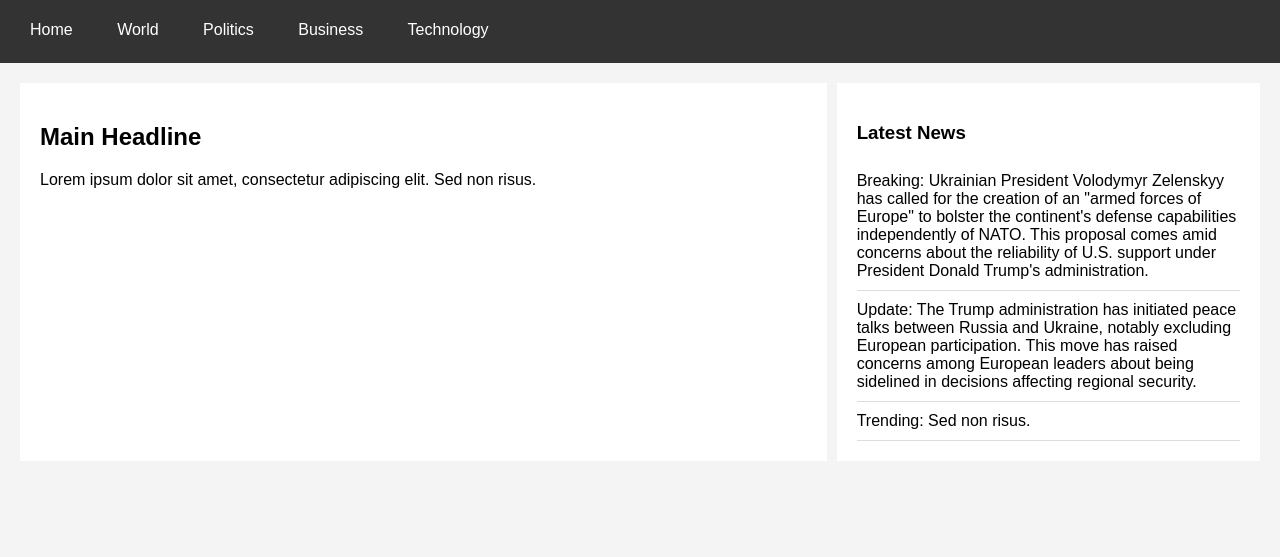
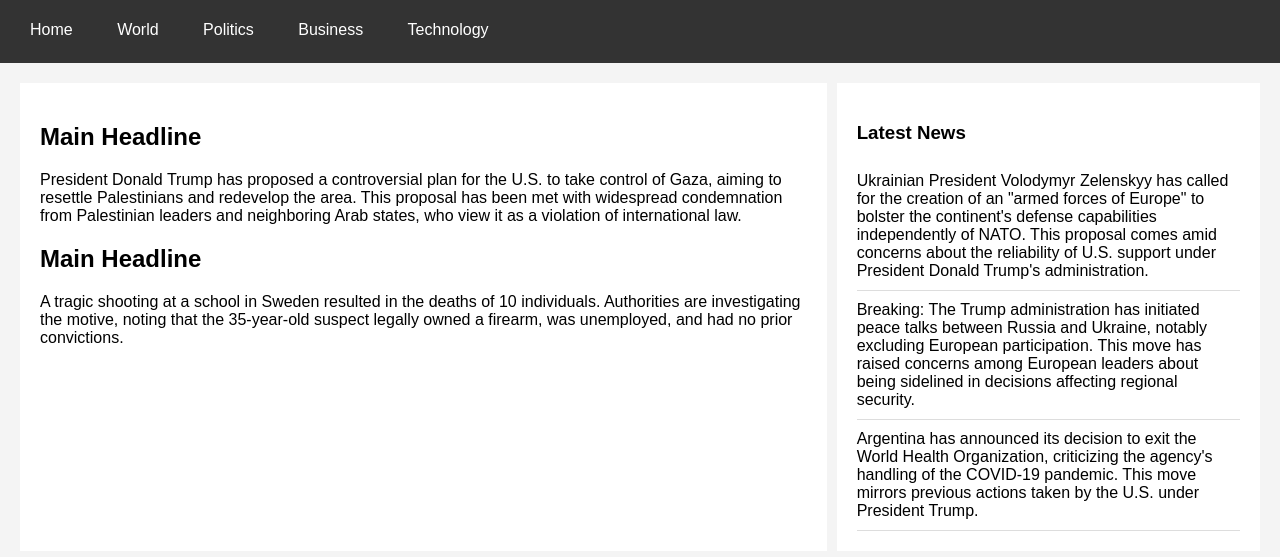
Before and after one commit to DWeda/watchyur, a plain HTML site: page Index.html in a window 1280 px wide. Shown: the part 61-618 px from the top of the page. Drawn offline with Linux system fonts and the light colour scheme.

Commit message:
news update

```diff
--- a/Index.html
+++ b/Index.html
@@ -66,13 +66,19 @@
     <div class="container">
         <div class="main-content">
             <h2>Main Headline</h2>
-            <p>Lorem ipsum dolor sit amet, consectetur adipiscing elit. Sed non risus.</p>
+            <p>President Donald Trump has proposed a controversial plan for the U.S. to take control of Gaza, aiming to resettle Palestinians and redevelop the area. This proposal has been met with widespread condemnation from Palestinian leaders and neighboring Arab states, who view it as a violation of international law.</p>
+            <h2>Main Headline</h2>
+            <p>A tragic shooting at a school in Sweden resulted in the deaths of 10 individuals. Authorities are investigating the motive, noting that the 35-year-old suspect legally owned a firearm, was unemployed, and had no prior convictions.</p>
         </div>
         <div class="sidebar">
             <h3>Latest News</h3>
-            <div class="news-item">Breaking: Ukrainian President Volodymyr Zelenskyy has called for the creation of an "armed forces of Europe" to bolster the continent's defense capabilities independently of NATO. This proposal comes amid concerns about the reliability of U.S. support under President Donald Trump's administration.</div>
-            <div class="news-item">Update: The Trump administration has initiated peace talks between Russia and Ukraine, notably excluding European participation. This move has raised concerns among European leaders about being sidelined in decisions affecting regional security.</div>
-            <div class="news-item">Trending: Sed non risus.</div>
+            <div class="news-item">Ukrainian President Volodymyr Zelenskyy has called for the creation of an "armed forces of Europe" to bolster the continent's defense capabilities independently of NATO. This proposal comes amid concerns about the reliability of U.S. support under President Donald Trump's administration.</div>
+            <div class="news-item">Breaking: The Trump administration has initiated peace talks between Russia and Ukraine, notably excluding European participation. This move has raised concerns among European leaders about being sidelined in decisions affecting regional security.</div>
+            <div class="news-item">Argentina has announced its decision to exit the World Health Organization, criticizing the agency's handling of the COVID-19 pandemic. This move mirrors previous actions taken by the U.S. under President Trump.</div>
+
+
+
+
         </div>
     </div>
 </body>
```
